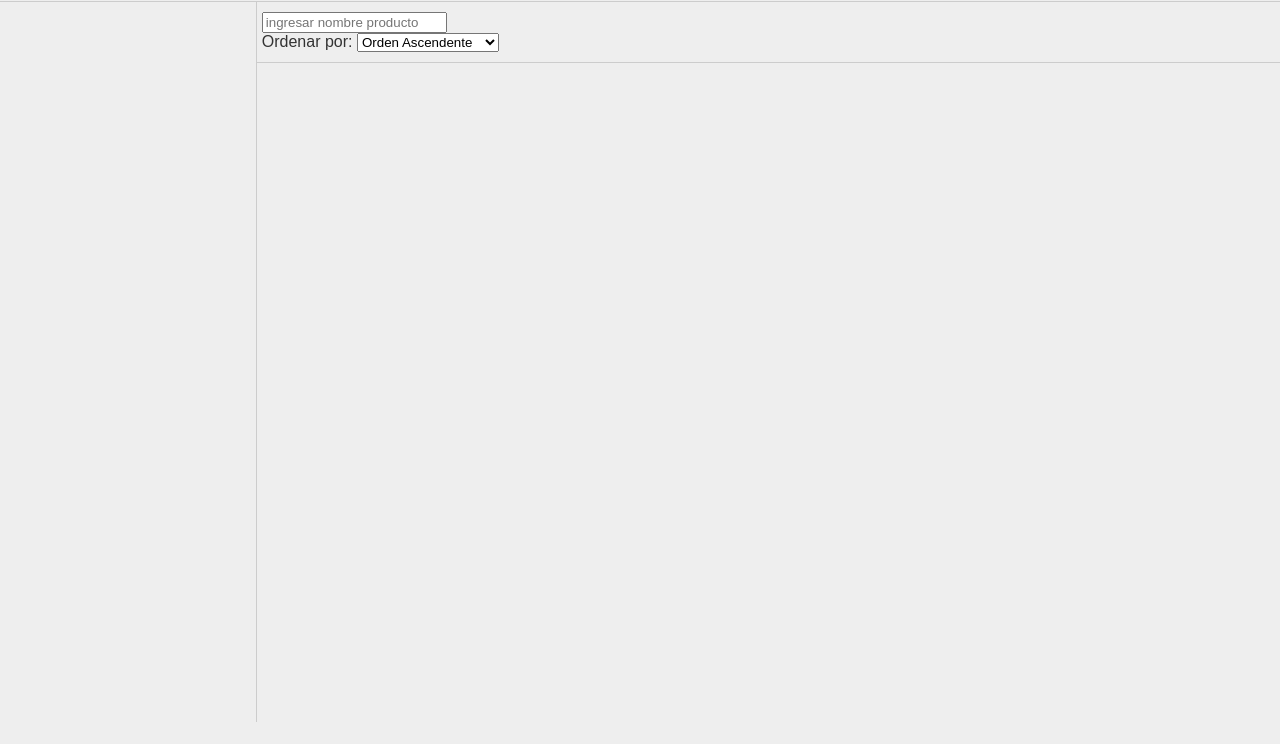
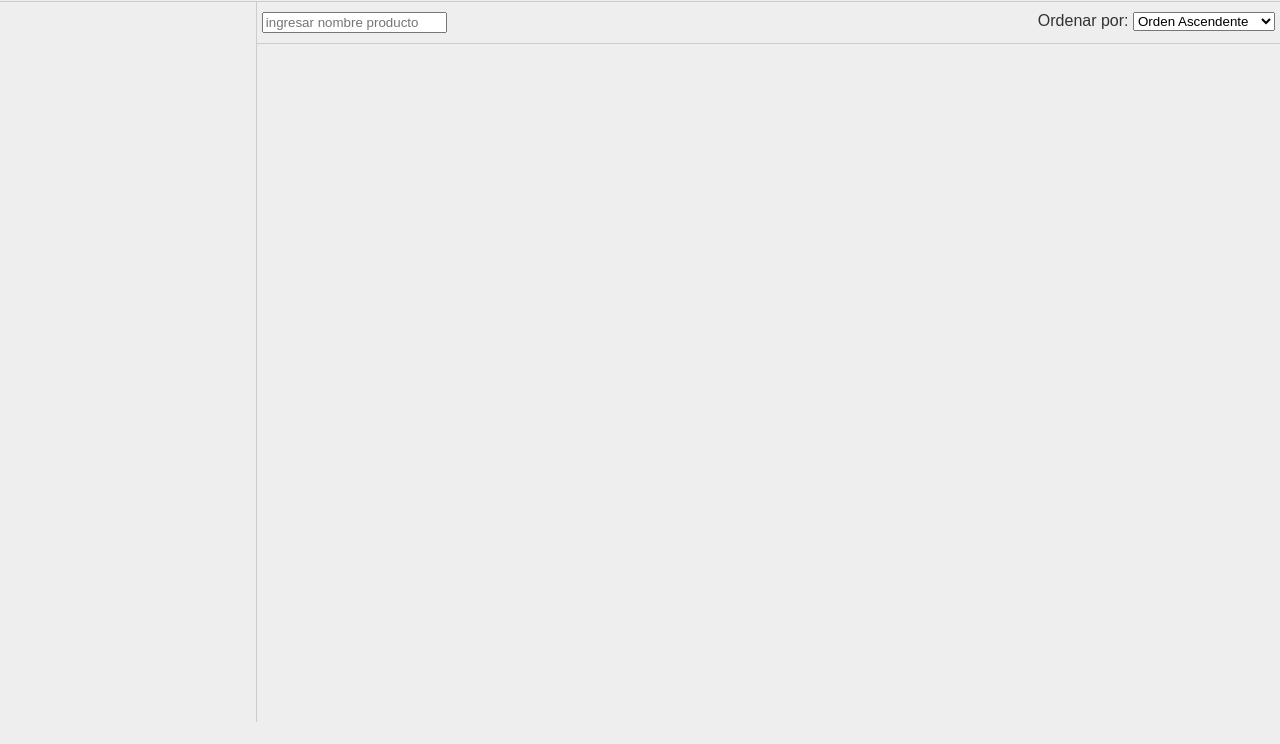
Before and after one commit to test0n3/bsale-frontend-test, a plain HTML site: page index.html in a window 1280 px wide. Shown: the part 56-800 px from the top of the page. Drawn offline with Linux system fonts and the light colour scheme; no server answers.

Commit message:
setting nav bar styles

```diff
--- a/app.css
+++ b/app.css
@@ -62,6 +62,12 @@ aside ul a {
   border-bottom: solid 1px #cccccc;
 }
 
+.container nav form {
+  display: flex;
+  flex-direction: row;
+  justify-content: space-between;
+}
+
 #products {
   margin: 0;
   padding: 0;
```
